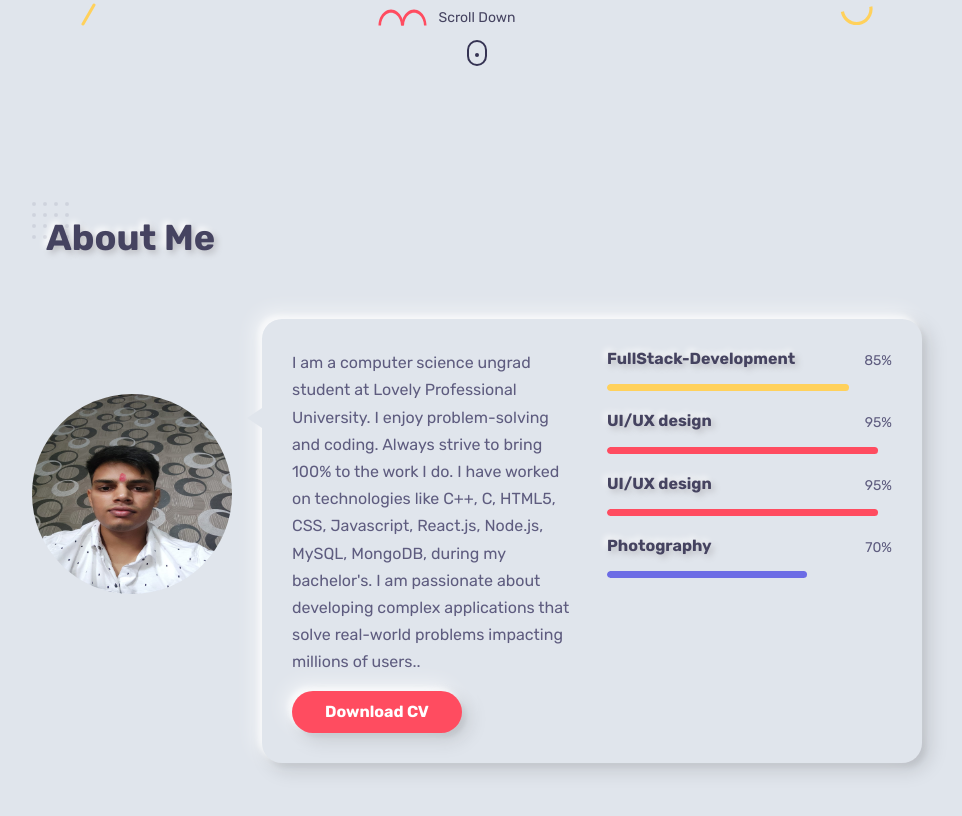
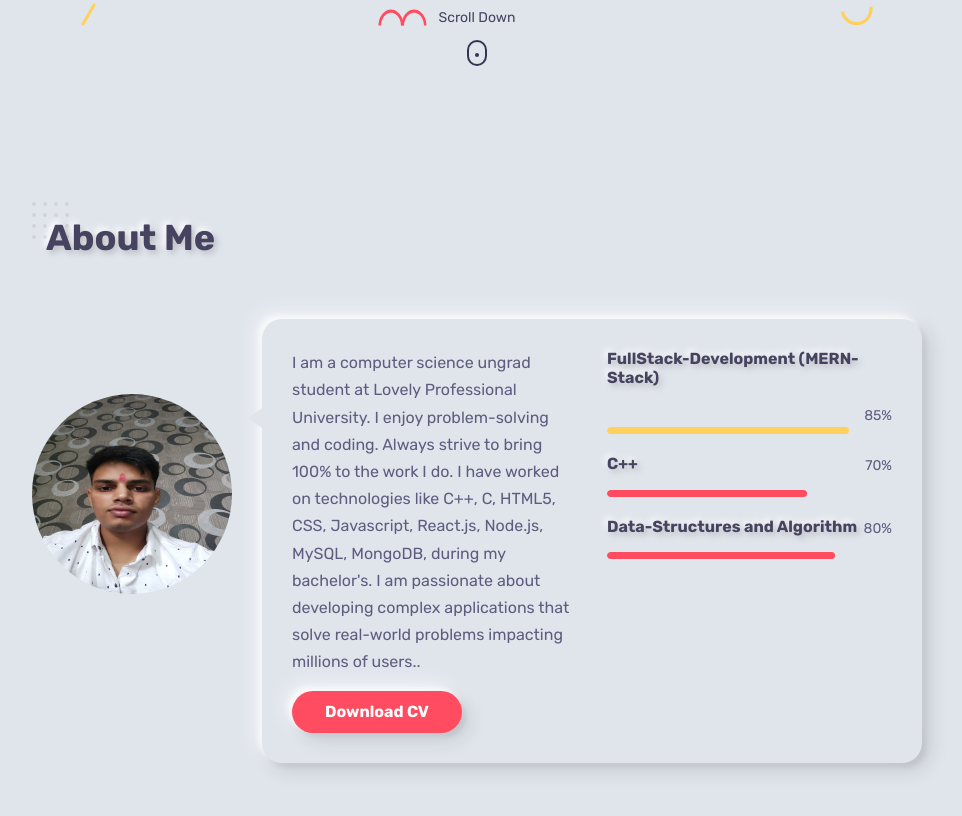
Before and after one commit to gulshanyadav01/gulshanyadav01.github.io, a website: page index.html in a window 1280 px wide. Shown: the part 694-1510 px from the top of the page, without its empty margins (308-1270 px from the left). Drawn offline with Linux system fonts and the light colour scheme; files whose address does not match are found by name.

Commit message:
graph has been changed

```diff
--- a/index.html
+++ b/index.html
@@ -88,7 +88,8 @@
 	<!-- main menu -->
 	<nav>
 		<ul class="vertical-menu scrollspy">
-			<li class="active"><a href="index.html"><i class="icon-home"></i>Home</a></li>
+			<li class="active"><a href="index.html"></a></li>
+			<li class="active"><a href="#home"><i class="icon-home"></i>Home</a></li>
 			<li><a href="#about"><i class="icon-user-following"></i>About</a></li>
 			<li><a href="#skills"><i class="icon-briefcase"></i>Skills</a></li>
 			<li><a href="#works"><i class="icon-layers"></i>Projects</a></li>
@@ -205,7 +206,7 @@
 								<!-- skill item -->
 								<div class="skill-item">
 									<div class="skill-info clearfix">
-										<h4 class="float-left mb-3 mt-0">FullStack-Development</h4>
+										<h4 class="float-left mb-3 mt-0">FullStack-Development (MERN-Stack)</h4>
 										<span class="float-right">85%</span>
 									</div>
 									<div class="progress">
@@ -218,38 +219,29 @@
 								<!-- skill item -->
 								<div class="skill-item">
 									<div class="skill-info clearfix">
-										<h4 class="float-left mb-3 mt-0">UI/UX design</h4>
-										<span class="float-right">95%</span>
+										<h4 class="float-left mb-3 mt-0">C++</h4>
+										<span class="float-right">70%</span>
 									</div>
 									<div class="progress">
-										<div class="progress-bar data-background" role="progressbar" aria-valuemin="0" aria-valuemax="100" aria-valuenow="95" data-color="#FF4C60">
+										<div class="progress-bar data-background" role="progressbar" aria-valuemin="0" aria-valuemax="100" aria-valuenow="70" data-color="#FF4C60">
 										</div>
 									</div>
 									<div class="spacer" data-height="20"></div>
 								</div>
 								<div class="skill-item">
 									<div class="skill-info clearfix">
-										<h4 class="float-left mb-3 mt-0">UI/UX design</h4>
-										<span class="float-right">95%</span>
+										<h4 class="float-left mb-3 mt-0">Data-Structures and Algorithm</h4>
+										<span class="float-right">80%</span>
 									</div>
 									<div class="progress">
-										<div class="progress-bar data-background" role="progressbar" aria-valuemin="0" aria-valuemax="100" aria-valuenow="95" data-color="#FF4C60">
+										<div class="progress-bar data-background" role="progressbar" aria-valuemin="0" aria-valuemax="100" aria-valuenow="80" data-color="#FF4C60">
 										</div>
 									</div>
 									<div class="spacer" data-height="20"></div>
 								</div>
 
 								<!-- skill item -->
-								<div class="skill-item">
-									<div class="skill-info clearfix">
-										<h4 class="float-left mb-3 mt-0">Photography</h4>
-										<span class="float-right">70%</span>
-									</div>
-									<div class="progress">
-										<div class="progress-bar data-background" role="progressbar" aria-valuemin="0" aria-valuemax="100" aria-valuenow="70" data-color="#6C6CE5">
-										</div>
-									</div>
-								</div>
+
 							</div>
 						</div>
 					</div>
```
